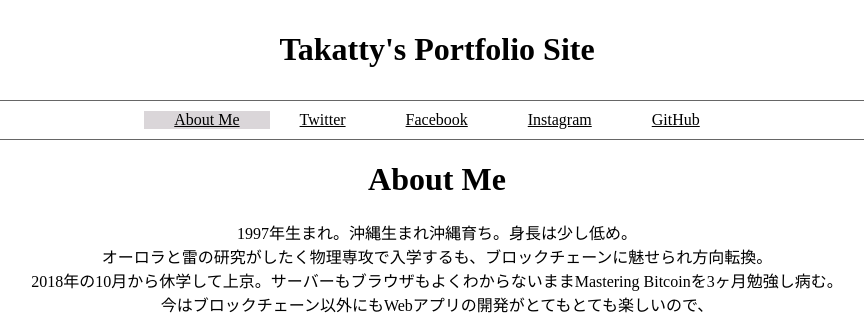
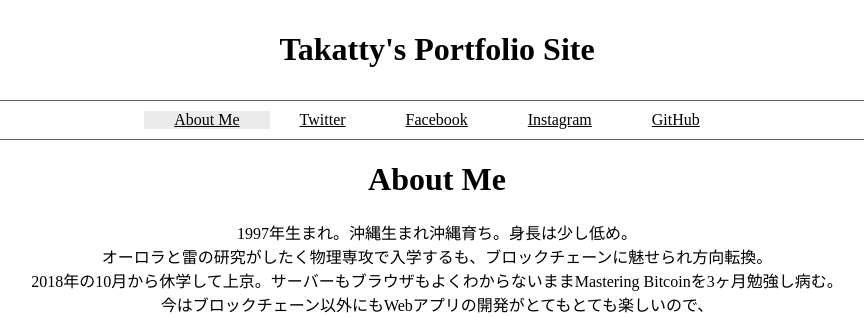
Before and after one commit to takattty/MyPortfolioSite-1, a PHP site: page / in a window 1280 px wide, with the pointer over the restyled element. Shown: the top 317 px of the page, without its empty margins (203-1067 px from the left). Run offline with PHP 8.4, Linux system fonts and the light colour scheme; some libraries are stand-ins or nearby versions.

Commit message:
css変更

```diff
--- a/css/index.css
+++ b/css/index.css
@@ -45,7 +45,7 @@ body {
 }
 
 .nav-item:hover {
-    background-color: rgb(218, 214, 217);
+    background-color: rgb(235, 235, 235);
 }
 
 .nav-item a {
```
